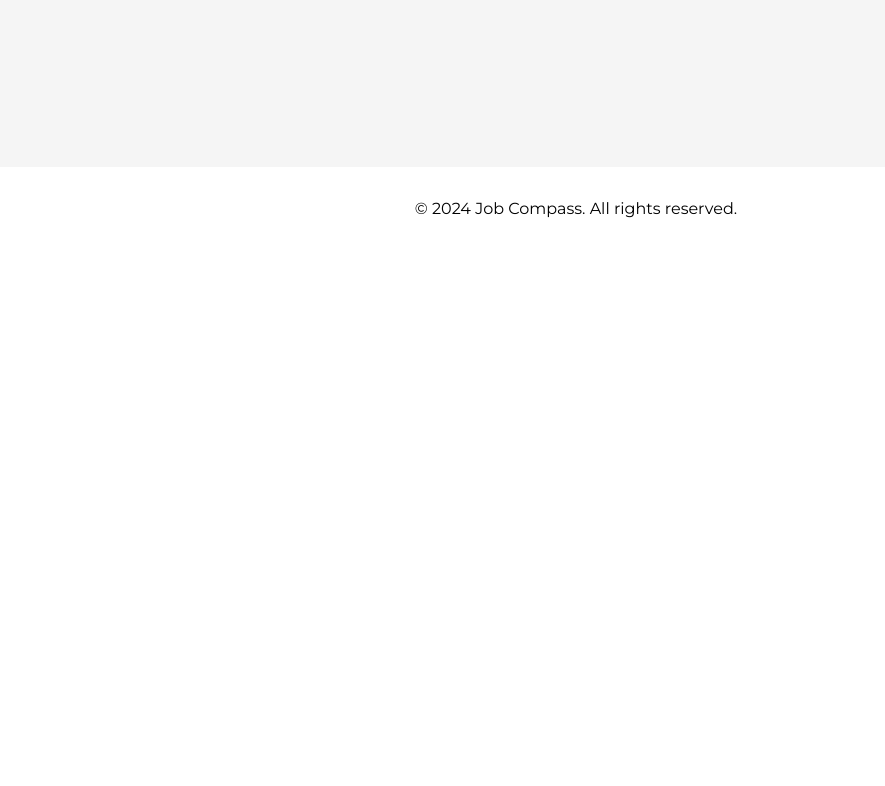
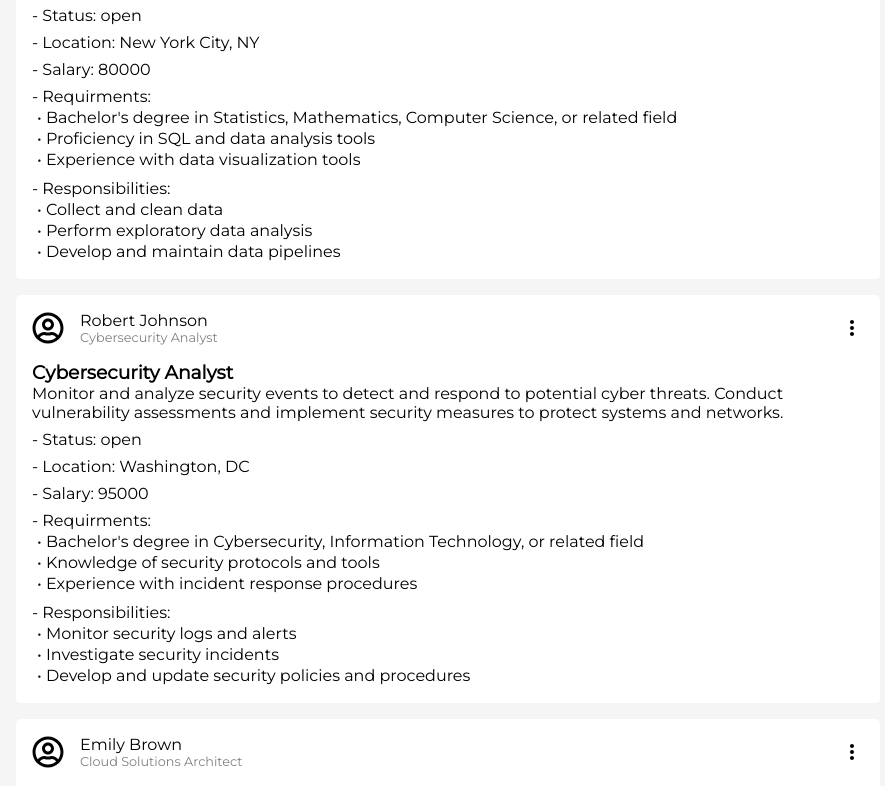
Before and after one commit to Asranov/job-compass, a React (Create React App) app: page / in a window 1280 px wide. Shown: the part 633-1419 px from the top of the page, without its empty margins (64-949 px from the left). Before the commit the page ends 883 px from the top, so only its background shows below. Built offline with nearby package versions, Linux system fonts and the light colour scheme.

Commit message:
feat: add vacancies card and render

```diff
--- a/src/pages/Home/Home.css
+++ b/src/pages/Home/Home.css
@@ -7,13 +7,13 @@
     padding: 5rem;
 }
 
-.posts__wrapper {
+.vacancy__card {
     display: flex;
     flex-direction: column;
     gap: 1rem;
 }
 
-.post {
+.vacancy__card-wrapper {
     width: 100%;
     background: #fff;
     display: flex;
@@ -23,24 +23,35 @@
     border-radius: 5px;
 }
 
-.post__owner {
+.vacancy__owner {
     display: flex;
     align-items: center;
     justify-content: space-between;
 }
 
-.post__owner-details {
+.vacancy__owner-details {
     display: flex;
     align-items: center;
     gap: 1rem;
 }
 
-.post__owner-profession {
+.vacancy__owner-profession {
     color: gray;
     font-size: 0.8rem;
 }
 
-.more-icon {
+.vacancy__info-details {
+    display: flex;
+    flex-direction: column;
+    gap: 0.5rem;
+}
+
+.vacancy__info-requirement {
+    margin: 2px 0;
+    margin-left: 5px;
+}
+
+.icon-more {
     font-size: 1.5rem;
     cursor: pointer;
 }
@@ -74,18 +85,18 @@
     font-size: 0.8rem;
 }
 
-.user-icon {
+.icon-user {
     font-size: 2rem;
 }
 
 
-.plus-icon {
+.icon-plus {
     cursor: pointer;
     color: var(--primary-color);
     transition: 0.1s;
 }
 
-.plus-icon:hover {
+.icon-plus:hover {
     opacity: 0.8;
 }
 
--- a/src/pages/Home/Home.tsx
+++ b/src/pages/Home/Home.tsx
@@ -5,8 +5,8 @@ import { FaRegUserCircle } from "react-icons/fa";
 import { MdMoreVert } from "react-icons/md";
 import { FaPlus } from "react-icons/fa";
 import { users } from "../../db/users";
-import { posts } from "../../db/posts";
 import Footer from "../../layouts/Footer";
+import { vacancies } from "../../db/vacancies";
 
 const Home: React.FC = () => {
   return (
@@ -14,25 +14,44 @@ const Home: React.FC = () => {
       <Header />
 
       <main className="main__container">
-        <div className="posts__wrapper">
-          {posts.map((post) => {
+        <div className="vacancy__card">
+          {vacancies.map((vacancy) => {
             return (
-              <div key={post.id} className="post">
-                <div className="post__owner">
-                  <div className="post__owner-details">
-                    <FaRegUserCircle className="user-icon" />
+              <div key={vacancy.id} className="vacancy__card-wrapper">
+                <div className="vacancy__owner">
+                  <div className="vacancy__owner-details">
+                    <FaRegUserCircle className="icon-user" />
                     <div>
-                      <p className="post__owner-name">{post.owner.name}</p>
-                      <p className="post__owner-profession">
-                        {post.owner.profession}
+                      <p className="vacancy__owner-name">
+                        {vacancy.owner.name}
+                      </p>
+                      <p className="vacancy__owner-profession">
+                        {vacancy.owner.profession}
                       </p>
                     </div>
                   </div>
-                  <MdMoreVert className="more-icon" />
+                  <MdMoreVert className="icon-more" />
                 </div>
-                <div className="post__info">
-                  <h3 className="post__info-title">{post.title}</h3>
-                  <p className="post__info-description">{post.description}</p>
+                <div className="vacancy__info">
+                  <h3 className="vacancy__info-title">{vacancy.title}</h3>
+                  <div className="vacancy__info-details">
+                    <p>{vacancy.description}</p>
+                    <p>- Status: {vacancy.status}</p>
+                    <p>- Location: {vacancy.location}</p>
+                    <p>- Salary: {vacancy.salary}</p>
+                    <p>
+                      - Requirments:
+                      {vacancy.requirements.map((requirement, index) => {
+                        return <p key={index} className="vacancy__info-requirement"> • {requirement}</p>;
+                      })}
+                    </p>
+                    <p>
+                      - Responsibilities:
+                      {vacancy.responsibilities?.map((responsibility, index) => {
+                        return <p key={index} className="vacancy__info-requirement"> • {responsibility}</p>;
+                      })}
+                    </p>
+                  </div>
                 </div>
               </div>
             );
@@ -45,7 +64,7 @@ const Home: React.FC = () => {
             return (
               <div key={user.id} className="follow__card-users">
                 <div className="user__details">
-                  <FaRegUserCircle className="user-icon" />
+                  <FaRegUserCircle className="icon-user" />
                   <div>
                     <p className="user__details-name">{user.name}</p>
                     <p className="user__details-profession">
@@ -53,7 +72,7 @@ const Home: React.FC = () => {
                     </p>
                   </div>
                 </div>
-                <FaPlus className="plus-icon" />
+                <FaPlus className="icon-plus" />
               </div>
             );
           })}
```
